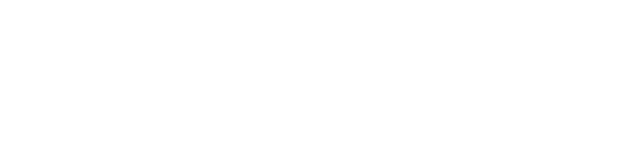
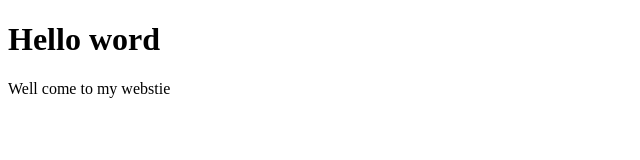
Before and after one commit to MH-Munna1321/my-first-repo, a plain HTML site: page index.html in a window 1280 px wide. Shown: the whole page, without its empty margins (0-640 px from the left). Drawn offline with Linux system fonts and the light colour scheme.

Commit message:
second commit

```diff
--- a/index.html
+++ b/index.html
@@ -6,6 +6,7 @@
     <title>Amar notun webstie</title>
 </head>
 <body>
-
+    <h1>Hello word</h1>
+    <p>Well come to my webstie</p>
 </body>
 </html>
```
